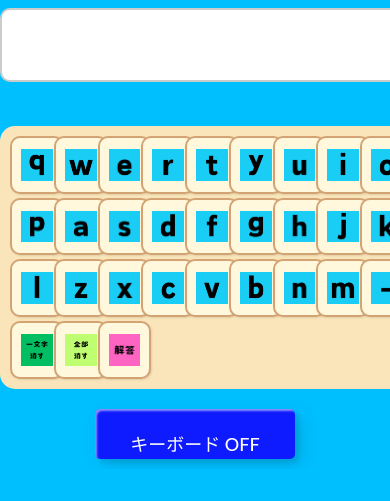
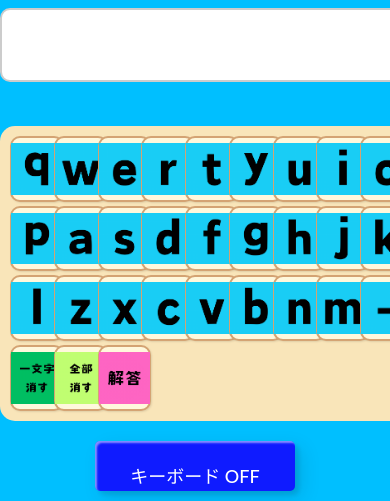
Before and after one commit to Surumendako/DEMO-Englishwords-POPI, a plain HTML site: page ノーマル/上級.html in a window 390 px wide. Shown: the part 468-969 px from the top of the page. Before the commit the page ends 937 px from the top, so only its background shows below. Drawn offline with Linux system fonts and the light colour scheme.

Commit message:
ノーマル.css を更新

```diff
--- a/ノーマル/ノーマル.css
+++ b/ノーマル/ノーマル.css
@@ -257,7 +257,7 @@ input[type="text"]:focus {
     .keyboard {
         display: grid;
         grid-template-columns: repeat(9, minmax(30px, 1fr)); /* 1行9キーで調整 */
-        gap: 4px; /* 余白を微調整 */
+        gap: 4px;
         width: 100%;
         max-width: 480px;
         padding: 10px;
@@ -267,8 +267,8 @@ input[type="text"]:focus {
 
     .key {
         width: 100%;
-        aspect-ratio: 1 / 1.1; /* 縦長になりすぎないよう調整 */
-        font-size: 14px; /* 文字サイズを適切に */
+        aspect-ratio: 1 / 1.1;
+        font-size: 14px;
         font-weight: bold;
         color: #a33c2a;
         background-color: #fff8dc;
@@ -286,9 +286,9 @@ input[type="text"]:focus {
         background-color: #f3d9a8;
     }
 
-    /* 画像サイズを縮小 */
+
     .key img {
-        width: 80%; /* 画像をキーの40%に */
+        width: 130%;
         height: auto;
     }
 
```
